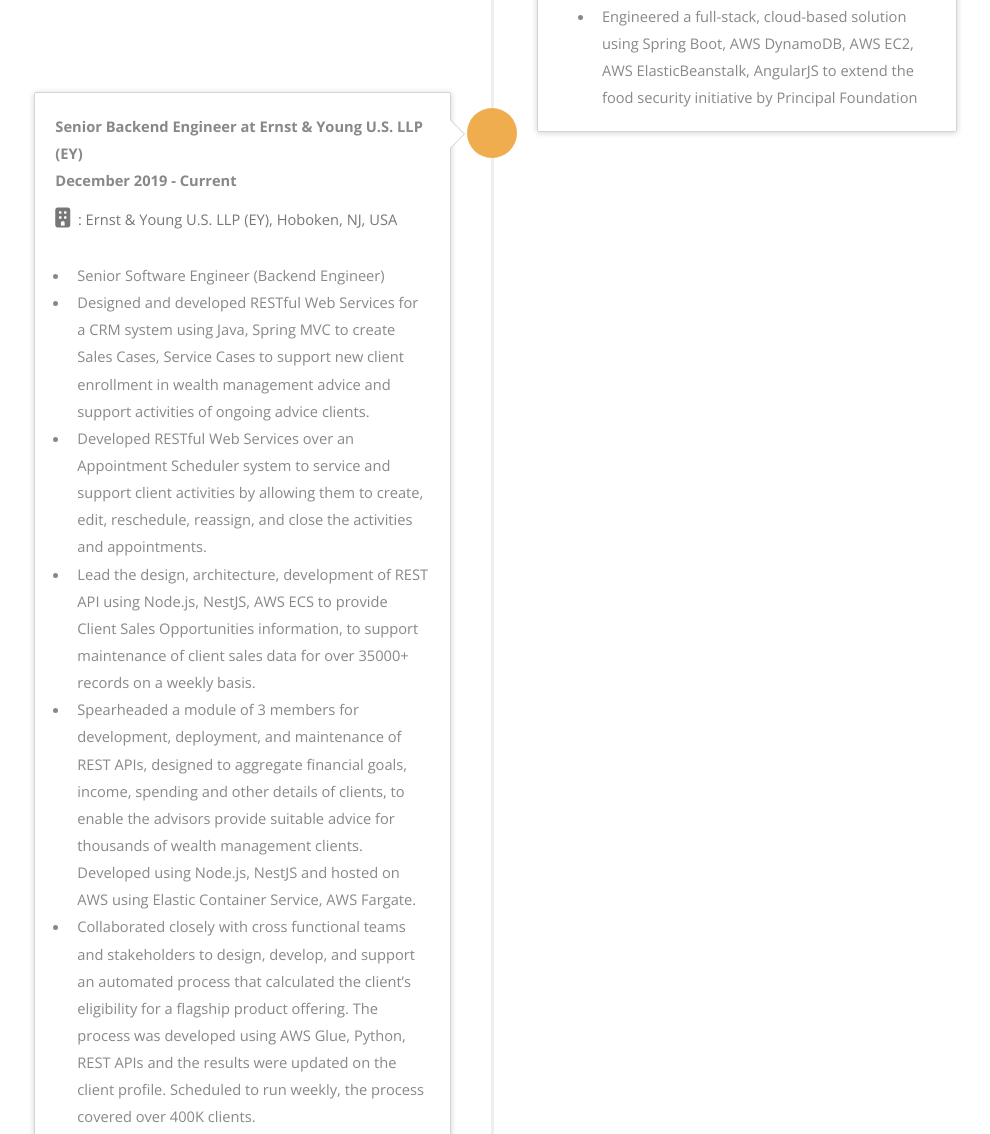
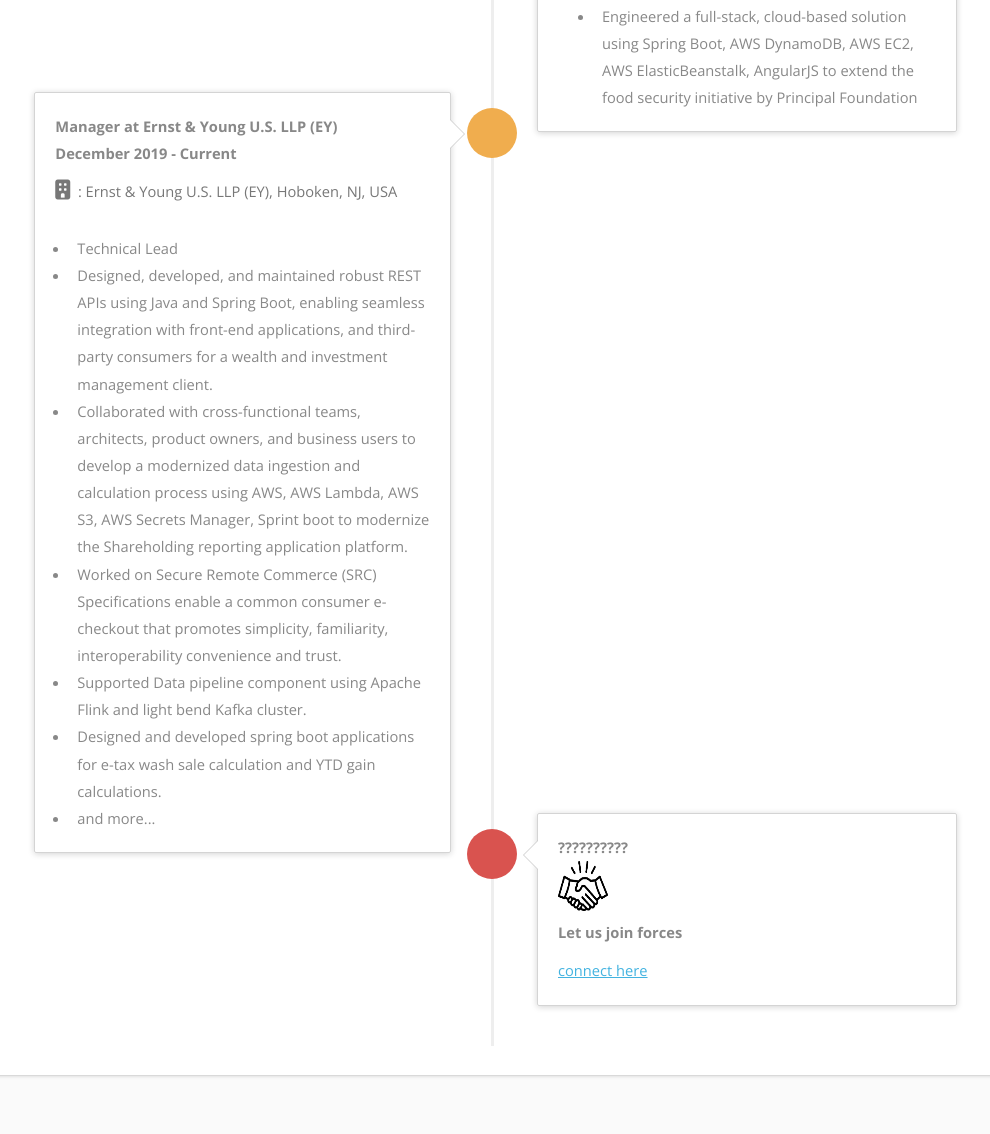
Before and after one commit to sudheeshvelangaraparambil/sudheeshvelangaraparambil.github.io, a plain HTML site: page index.html in a window 1280 px wide. Shown: the part 2376-3510 px from the top of the page, without its empty margins (148-1138 px from the left). Drawn offline with nearby package versions, Linux system fonts and the light colour scheme.

Commit message:
Add files via upload

```diff
--- a/index.html
+++ b/index.html
@@ -131,15 +131,15 @@
 					<div class="timeline-badge warning"></div>
 					<div class="timeline-panel">
 						<div class="timeline-heading">
-							<h4 class="timeline-title">Senior Backend Engineer at Ernst &amp; Young U.S. LLP (EY)<br>December 2019 - Current</h4>
+							<h4 class="timeline-title">Manager at Ernst &amp; Young U.S. LLP (EY)<br>December 2019 - Current</h4>
 							<p><small class="text-muted"><i class="fas fa-building" style="font-size:20px;"></i>&nbsp;&nbsp;: Ernst &amp; Young U.S. LLP (EY), Hoboken, NJ, USA</small></p>
 							<ul>
-								<li>Senior Software Engineer (Backend Engineer)</li>
-								<li>Designed and developed RESTful Web Services for a CRM system using Java, Spring MVC to create Sales Cases, Service Cases to support new client enrollment in wealth management advice and support activities of ongoing advice clients.</li>
-								<li>Developed RESTful Web Services over an Appointment Scheduler system to service and support client activities by allowing them to create, edit, reschedule, reassign, and close the activities and appointments.</li>
-								<li>Lead the design, architecture, development of REST API using Node.js, NestJS, AWS ECS to provide Client Sales Opportunities information, to support maintenance of client sales data for over 35000+ records on a weekly basis.</li>
-								<li>Spearheaded a module of 3 members for development, deployment, and maintenance of REST APIs, designed to aggregate financial goals, income, spending and other details of clients, to enable the advisors provide suitable advice for thousands of wealth management clients. Developed using Node.js, NestJS and hosted on AWS using Elastic Container Service, AWS Fargate.</li>
-								<li>Collaborated closely with cross functional teams and stakeholders to design, develop, and support an automated process that calculated the client’s eligibility for a flagship product offering. The process was developed using AWS Glue, Python, REST APIs and the results were updated on the client profile. Scheduled to run weekly, the process covered over 400K clients.</li>
+								<li>Technical Lead </li>
+								<li>Designed, developed, and maintained robust REST APIs using Java and Spring Boot, enabling seamless integration with front-end applications, and third-party consumers for a wealth and investment management client.</li>
+								<li>Collaborated with cross-functional teams, architects, product owners, and business users to develop a modernized data ingestion and calculation process using AWS, AWS Lambda, AWS S3, AWS Secrets Manager, Sprint boot to modernize the Shareholding reporting application platform.</li>
+								<li>Worked on Secure Remote Commerce (SRC) Specifications enable a common consumer e-checkout that promotes simplicity, familiarity, interoperability convenience and trust.</li>
+								<li>Supported Data pipeline component using Apache Flink and light bend Kafka cluster.</li>
+								<li>Designed and developed spring boot applications for e-tax wash sale calculation and YTD gain calculations.</li>
 								<li>and more...</li>
 							</ul>
 						</div>
```
